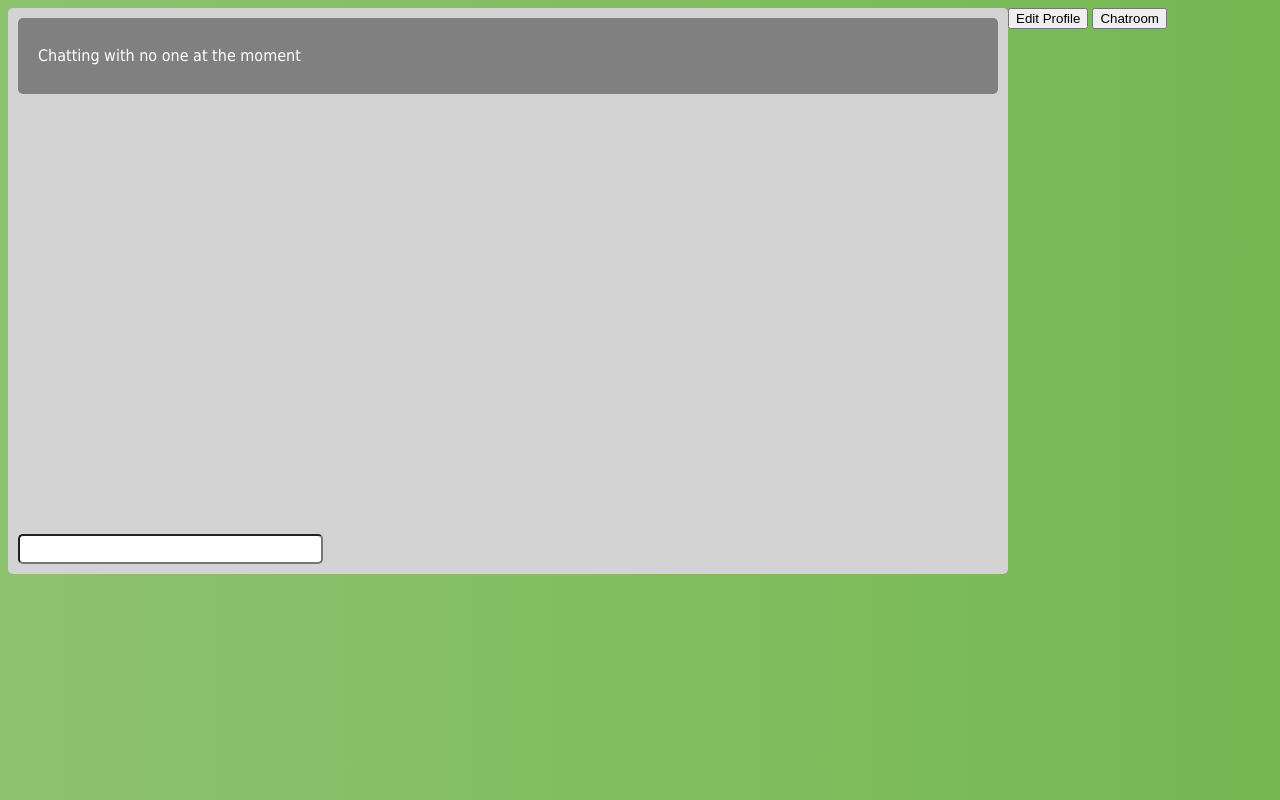
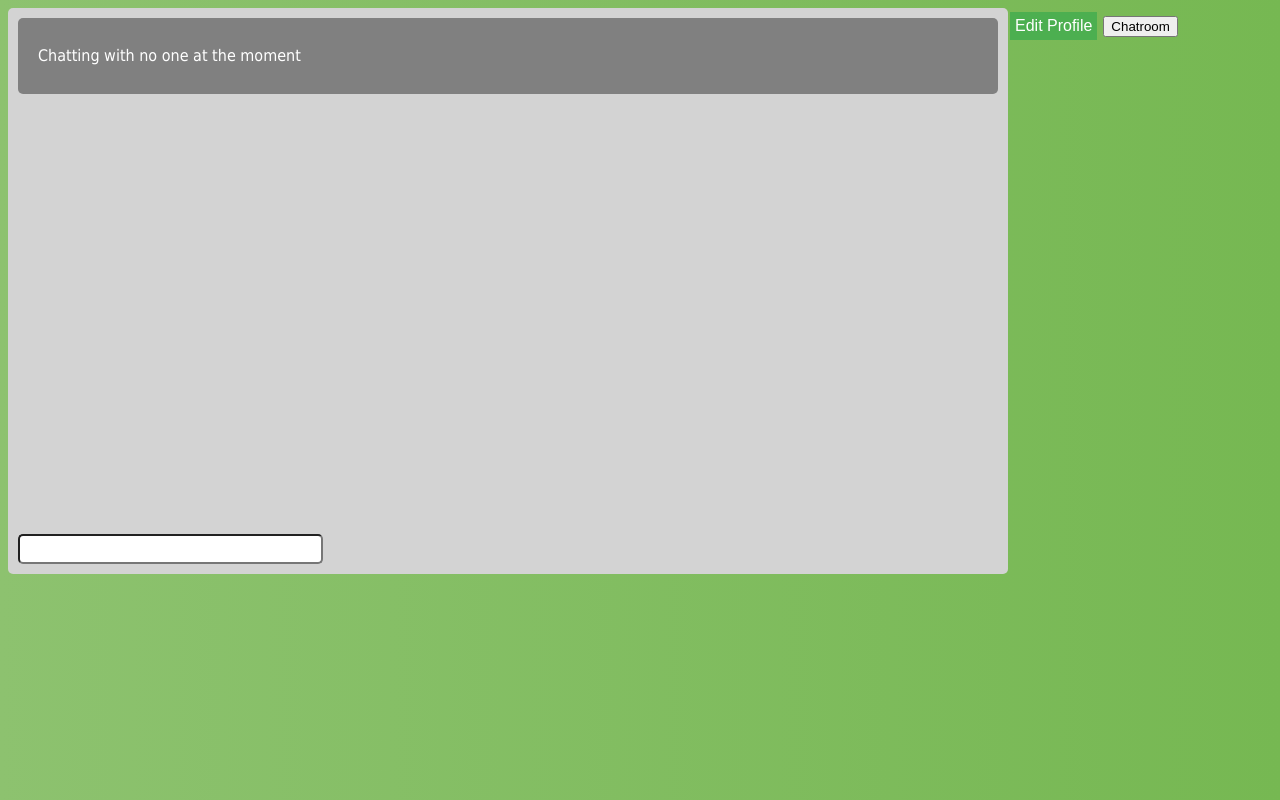
Before and after one commit to LumoHacks2016/lumohacks-app, a website: page public/chat.html in a window 1280 px wide. Drawn offline with Linux system fonts and the light colour scheme.

Commit message:
Update chat.html

```diff
--- a/public/chat.html
+++ b/public/chat.html
@@ -158,7 +158,7 @@
 
 </div>
 
-<button id="nextPage">Edit Profile</button>
+<button class="button" id="nextPage">Edit Profile</button>
 <button id="prevPage">Chatroom</button>
 
 <script>
```
